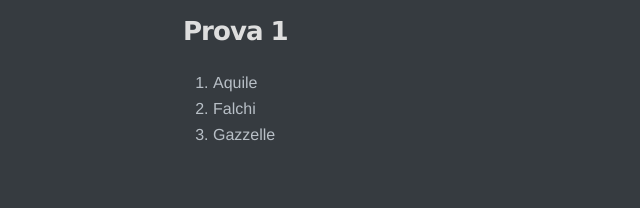
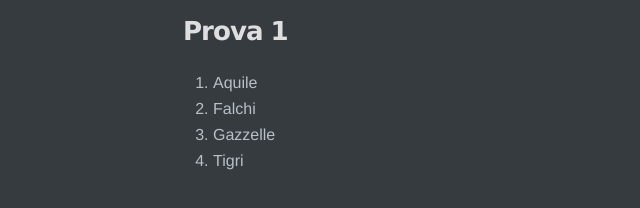
Before and after one commit to samuelecornia/samuelecornia.github.io, a plain HTML site: page index.html in a window 1280 px wide. Shown: the part 172-380 px from the top of the page, 0-640 px from the left. Drawn offline with Linux system fonts and the light colour scheme.

Commit message:
Second update
Updated test list

```diff
--- a/index.html
+++ b/index.html
@@ -1760,6 +1760,6 @@
 </style>
 </head>
 <body class='typora-export' >
-<div  id='write'  class = 'is-mac'><h1><a name="classifica" class="md-header-anchor"></a><span>Classifica</span></h1><h2><a name="prova-1" class="md-header-anchor"></a><span>Prova 1</span></h2><ol><li><span>Aquile</span></li><li><span>Falchi</span></li><li><span>Gazzelle</span></li></ol></div>
+<div  id='write'  class = 'is-mac'><h1><a name="classifica" class="md-header-anchor"></a><span>Classifica</span></h1><h2><a name="prova-1" class="md-header-anchor"></a><span>Prova 1</span></h2><ol><li><span>Aquile</span></li><li><span>Falchi</span></li><li><span>Gazzelle</span></li><li><span>Tigri</span></li></ol></div>
 </body>
 </html>
```
